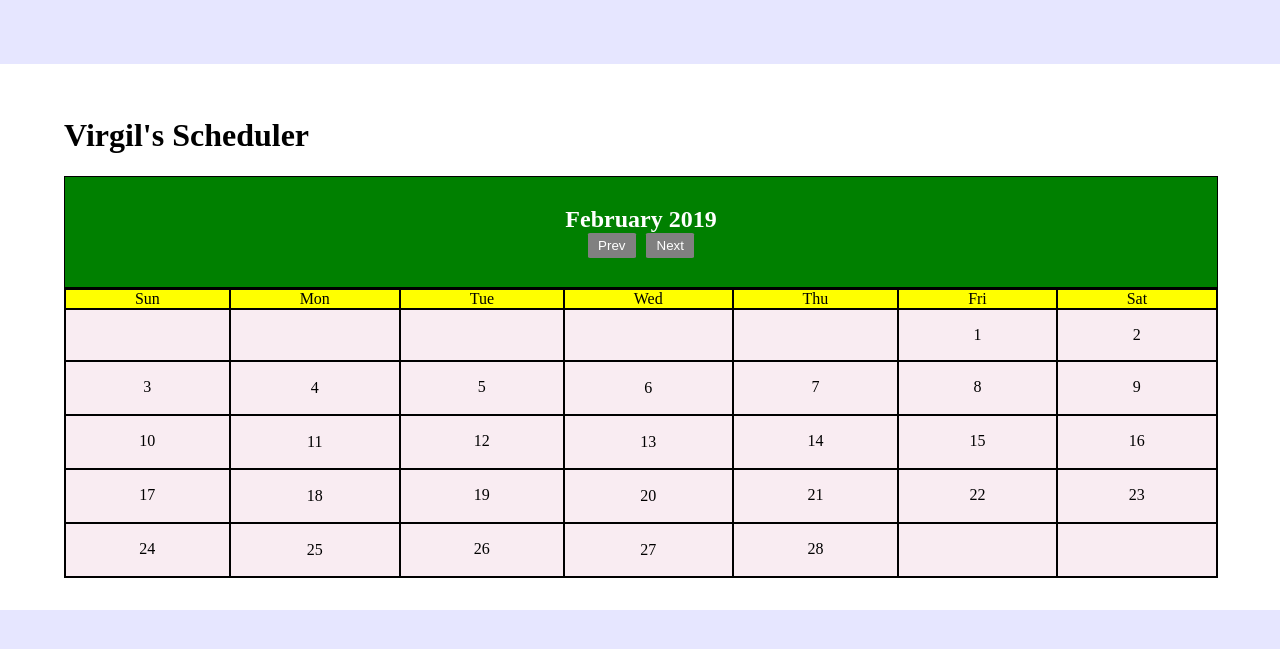
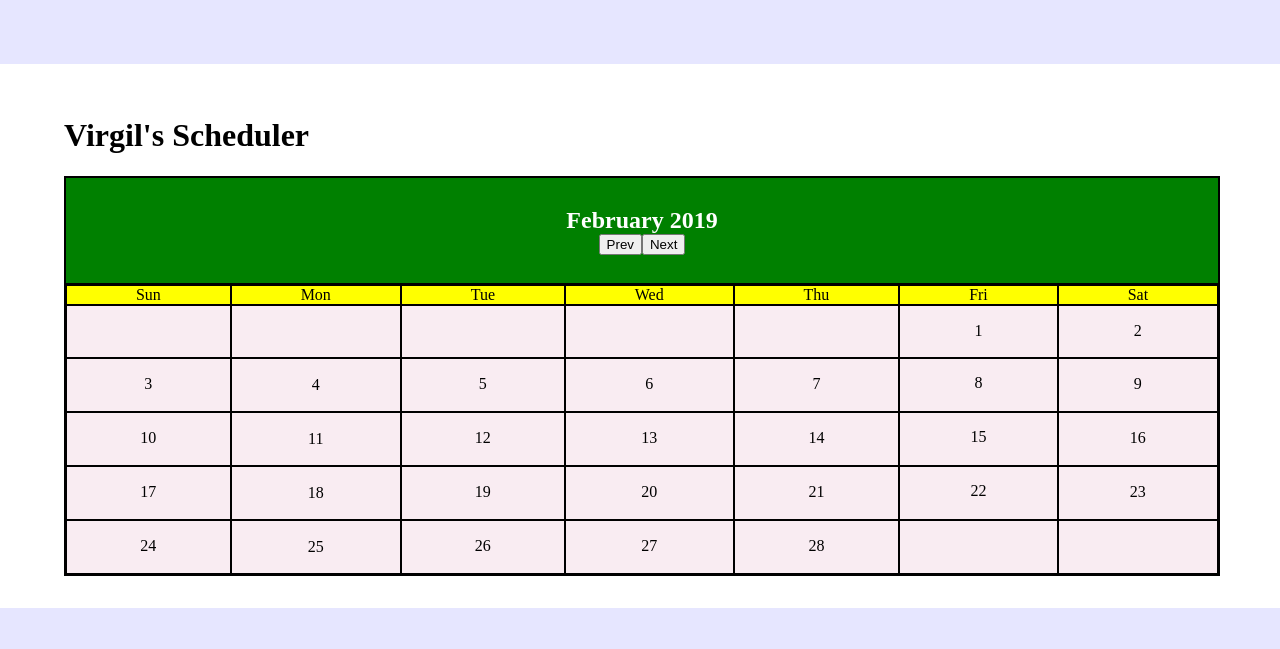
Before and after one commit to VirgilAnderson/scheduler, a PHP site: page / in a window 1280 px wide. Shown: the top 649 px of the page. Run offline with PHP 8.4, Linux system fonts and the light colour scheme.

Commit message:
bug: fixed a bug

```diff
--- a/css/styles.css
+++ b/css/styles.css
@@ -16,7 +16,7 @@ main
 	background-color: #f0f5f5;
 	margin: 0 auto;
 	padding: 0;
-	border: solid 1px black;
+	border: solid 2px black;
 	width: 100%;
 }
 #schedule_head
@@ -53,26 +53,3 @@ main
 	background-color: yellow;
 	padding: 0;
 }
-.today
-{
-	background-color: red;
-}
-#control
-{
-	margin: 0;
-	padding: 0;
-}
-#control button
-{
-	margin: 0 .5%;
-	background-color: gray;
-	color: white;
-	padding: .5% 1%;
-	border: 0;
-	border-radius: 5%;
-}
-#control button:hover
-{
-	background-color: orange;
-	color: black;
-}
```
